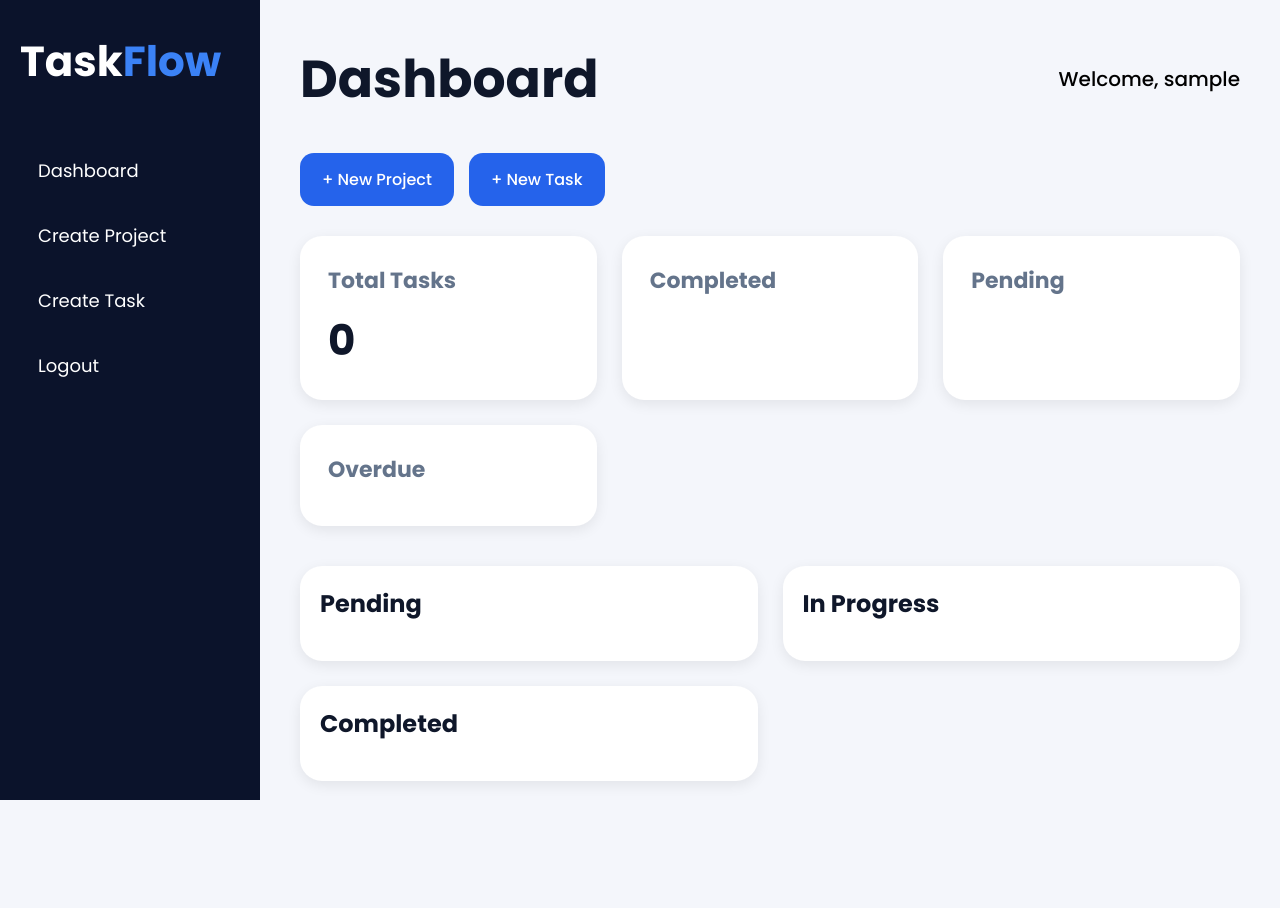
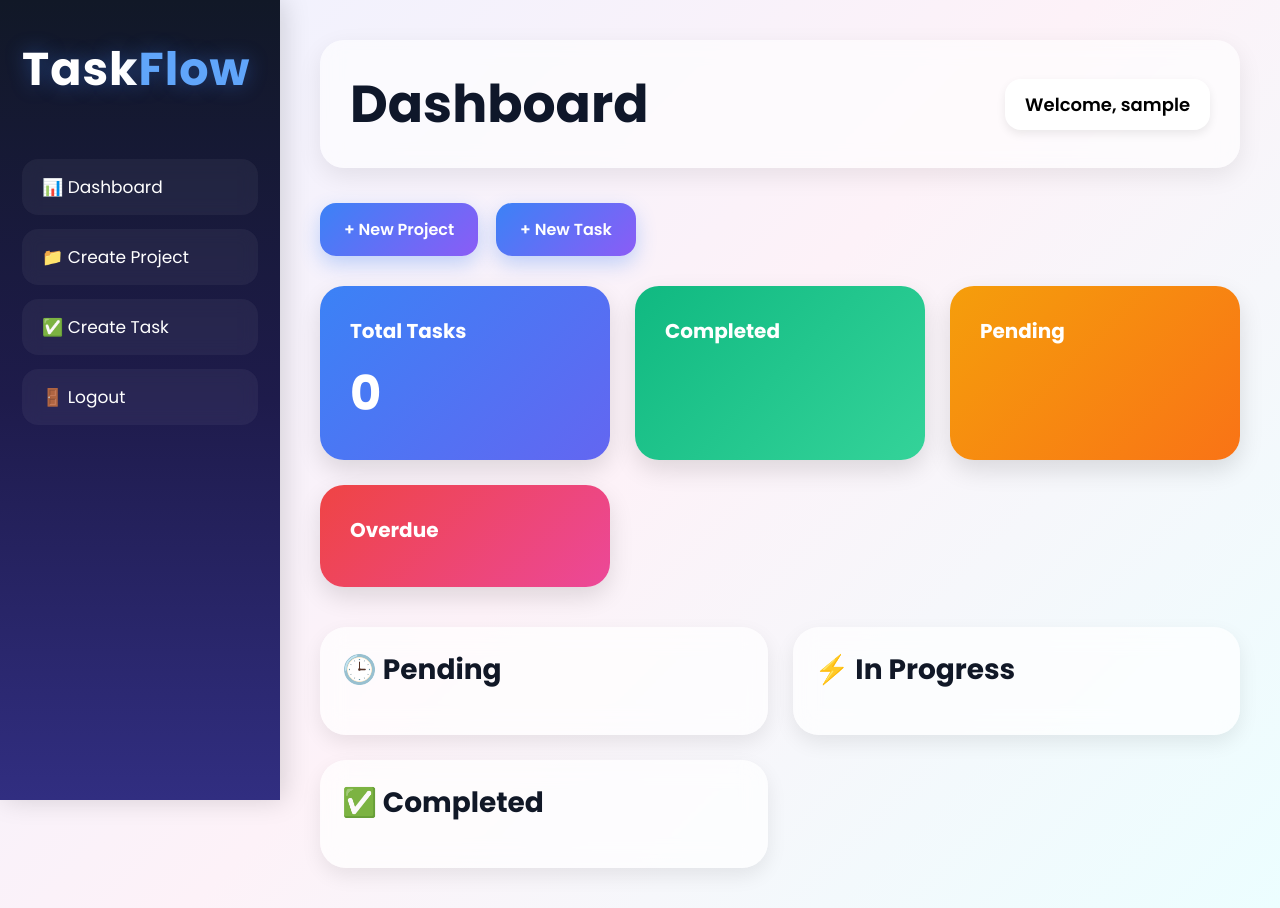
Before and after one commit to AmalenduBHareesh/team-task-manager, a Django app: page / in a window 1280 px wide. Before the commit the page ends 800 px from the top, so only its background shows below. Run offline with Django 5.2, Linux system fonts and the light colour scheme; the visitor is signed in with stand-in values (Sample User, id 1); data that the repository does not hold is empty.

Commit message:
html modification

```diff
--- a/taskmanager/templates/taskmanager/home.html
+++ b/taskmanager/templates/taskmanager/home.html
@@ -18,7 +18,7 @@
         }
 
         body{
-            background:#f4f6fb;
+            background:linear-gradient(135deg,#eef2ff,#fdf2f8,#ecfeff);
             display:flex;
             min-height:100vh;
         }
@@ -26,45 +26,53 @@
         /* SIDEBAR */
 
         .sidebar{
-            width:260px;
-            background:#0b132b;
+            width:280px;
+            background:linear-gradient(180deg,#111827,#1e1b4b,#312e81);
             color:white;
-            padding:30px 20px;
+            padding:35px 22px;
             position:fixed;
             top:0;
             left:0;
             height:100%;
+            box-shadow:4px 0 25px rgba(0,0,0,0.15);
         }
 
         .logo{
-            font-size:42px;
+            font-size:46px;
             font-weight:700;
-            margin-bottom:50px;
+            margin-bottom:55px;
+            letter-spacing:1px;
+            text-shadow:0 0 20px rgba(59,130,246,0.4);
         }
 
         .logo span{
-            color:#3b82f6;
+            color:#60a5fa;
         }
 
         .sidebar a{
-            display:block;
+            display:flex;
+            align-items:center;
+            gap:12px;
             text-decoration:none;
             color:white;
-            padding:14px 18px;
-            margin-bottom:10px;
-            border-radius:12px;
+            padding:15px 20px;
+            margin-bottom:14px;
+            border-radius:16px;
             transition:0.3s;
-            font-size:18px;
+            font-size:17px;
+            background:rgba(255,255,255,0.05);
+            backdrop-filter:blur(8px);
         }
 
         .sidebar a:hover{
-            background:#1e293b;
+            background:linear-gradient(90deg,#3b82f6,#8b5cf6);
+            transform:translateX(5px);
         }
 
         /* MAIN */
 
         .main{
-            margin-left:260px;
+            margin-left:280px;
             width:100%;
             padding:40px;
         }
@@ -74,6 +82,11 @@
             justify-content:space-between;
             align-items:center;
             margin-bottom:35px;
+            background:rgba(255,255,255,0.6);
+            backdrop-filter:blur(10px);
+            padding:25px 30px;
+            border-radius:24px;
+            box-shadow:0 8px 25px rgba(0,0,0,0.08);
         }
 
         .topbar h1{
@@ -82,8 +95,35 @@
         }
 
         .welcome{
-            font-size:20px;
-            font-weight:500;
+            font-size:18px;
+            font-weight:600;
+            background:white;
+            padding:12px 20px;
+            border-radius:16px;
+            box-shadow:0 4px 10px rgba(0,0,0,0.08);
+        }
+
+        /* BUTTONS */
+
+        .top-actions{
+            margin-bottom:30px;
+            display:flex;
+            gap:18px;
+        }
+
+        .btn{
+            text-decoration:none;
+            background:linear-gradient(135deg,#3b82f6,#8b5cf6);
+            color:white;
+            padding:14px 24px;
+            border-radius:16px;
+            font-weight:600;
+            transition:0.3s;
+            box-shadow:0 8px 20px rgba(59,130,246,0.3);
+        }
+
+        .btn:hover{
+            transform:translateY(-3px);
         }
 
         /* STATS */
@@ -96,69 +136,97 @@
         }
 
         .card{
-            background:white;
-            padding:28px;
-            border-radius:22px;
-            box-shadow:0 4px 14px rgba(0,0,0,0.08);
+            padding:30px;
+            border-radius:24px;
+            color:white;
+            box-shadow:0 10px 25px rgba(0,0,0,0.12);
+            transition:0.3s;
+        }
+
+        .card:hover{
+            transform:translateY(-6px);
+        }
+
+        .stats .card:nth-child(1){
+            background:linear-gradient(135deg,#3b82f6,#6366f1);
+        }
+
+        .stats .card:nth-child(2){
+            background:linear-gradient(135deg,#10b981,#34d399);
+        }
+
+        .stats .card:nth-child(3){
+            background:linear-gradient(135deg,#f59e0b,#f97316);
+        }
+
+        .stats .card:nth-child(4){
+            background:linear-gradient(135deg,#ef4444,#ec4899);
         }
 
         .card h3{
-            color:#64748b;
             margin-bottom:12px;
-            font-size:22px;
+            font-size:20px;
         }
 
         .card h2{
-            font-size:42px;
-            color:#0f172a;
+            font-size:48px;
         }
 
         /* TASK BOARD */
 
         .board{
             display:grid;
-            grid-template-columns:repeat(auto-fit,minmax(300px,1fr));
+            grid-template-columns:repeat(auto-fit,minmax(320px,1fr));
             gap:25px;
         }
 
         .column{
-            background:white;
-            border-radius:22px;
-            padding:20px;
-            box-shadow:0 4px 14px rgba(0,0,0,0.08);
+            background:rgba(255,255,255,0.7);
+            backdrop-filter:blur(12px);
+            border-radius:26px;
+            padding:22px;
+            box-shadow:0 8px 20px rgba(0,0,0,0.08);
         }
 
         .column h2{
-            margin-bottom:20px;
-            color:#0f172a;
+            margin-bottom:22px;
+            color:#111827;
+            font-size:28px;
         }
 
         .task{
-            background:#f8fafc;
-            border-radius:18px;
-            padding:18px;
+            background:white;
+            border-radius:20px;
+            padding:20px;
             margin-bottom:18px;
-            border-left:6px solid #3b82f6;
+            box-shadow:0 6px 18px rgba(0,0,0,0.08);
+            transition:0.3s;
+        }
+
+        .task:hover{
+            transform:translateY(-4px) scale(1.01);
         }
 
         .task h3{
-            margin-bottom:10px;
-            color:#0f172a;
+            margin-bottom:12px;
+            color:#111827;
         }
 
         .task p{
-            color:#475569;
             font-size:14px;
+            color:#64748b;
             margin-bottom:8px;
         }
 
+        /* BADGES */
+
         .badge{
             display:inline-block;
-            padding:6px 12px;
+            padding:7px 14px;
             border-radius:30px;
             font-size:12px;
             font-weight:600;
-            margin-top:10px;
+            margin-top:12px;
         }
 
         .low{
@@ -176,52 +244,37 @@
             color:#991b1b;
         }
 
+        /* ACTIONS */
+
         .actions{
-            margin-top:15px;
+            margin-top:18px;
         }
 
         .actions a{
             text-decoration:none;
-            padding:8px 14px;
-            border-radius:10px;
+            padding:10px 16px;
+            border-radius:12px;
             font-size:13px;
-            margin-right:8px;
+            margin-right:10px;
             color:white;
+            font-weight:500;
         }
 
         .edit{
-            background:#2563eb;
+            background:linear-gradient(135deg,#3b82f6,#6366f1);
         }
 
         .delete{
-            background:#dc2626;
-        }
-
-        /* BUTTONS */
-
-        .top-actions{
-            margin-bottom:30px;
-            display:flex;
-            gap:15px;
-        }
-
-        .btn{
-            text-decoration:none;
-            background:#2563eb;
-            color:white;
-            padding:14px 22px;
-            border-radius:14px;
-            font-weight:500;
-            transition:0.3s;
-        }
-
-        .btn:hover{
-            background:#1d4ed8;
+            background:linear-gradient(135deg,#ef4444,#ec4899);
         }
 
         /* RESPONSIVE */
 
         @media(max-width:900px){
+
+            body{
+                flex-direction:column;
+            }
 
             .sidebar{
                 width:100%;
@@ -231,10 +284,7 @@
 
             .main{
                 margin-left:0;
-            }
-
-            body{
-                flex-direction:column;
+                padding:20px;
             }
 
             .topbar{
@@ -243,10 +293,14 @@
                 gap:15px;
             }
 
+            .top-actions{
+                flex-direction:column;
+            }
         }
 
     </style>
 </head>
+
 <body>
 
     <!-- SIDEBAR -->
@@ -257,17 +311,25 @@
             Task<span>Flow</span>
         </div>
 
-        <a href="{% url 'home' %}">Dashboard</a>
+        <a href="{% url 'home' %}">
+            📊 Dashboard
+        </a>
 
         {% if request.user.is_superuser %}
 
-        <a href="{% url 'create_project' %}">Create Project</a>
+        <a href="{% url 'create_project' %}">
+            📁 Create Project
+        </a>
 
-        <a href="{% url 'create_task' %}">Create Task</a>
+        <a href="{% url 'create_task' %}">
+            ✅ Create Task
+        </a>
 
         {% endif %}
 
-        <a href="{% url 'logout' %}">Logout</a>
+        <a href="{% url 'logout' %}">
+            🚪 Logout
+        </a>
 
     </div>
 
@@ -335,10 +397,9 @@
 
             <div class="column">
 
-                <h2>Pending</h2>
+                <h2>🕒 Pending</h2>
 
                 {% for task in tasks %}
-
                     {% if task.status == "Pending" %}
 
                     <div class="task">
@@ -362,11 +423,9 @@
                             </a>
 
                             {% if request.user.is_superuser %}
-
                             <a href="{% url 'delete_task' task.id %}" class="delete">
                                 Delete
                             </a>
-
                             {% endif %}
 
                         </div>
@@ -374,7 +433,6 @@
                     </div>
 
                     {% endif %}
-
                 {% endfor %}
 
             </div>
@@ -383,10 +441,9 @@
 
             <div class="column">
 
-                <h2>In Progress</h2>
+                <h2>⚡ In Progress</h2>
 
                 {% for task in tasks %}
-
                     {% if task.status == "In Progress" %}
 
                     <div class="task">
@@ -410,11 +467,9 @@
                             </a>
 
                             {% if request.user.is_superuser %}
-
                             <a href="{% url 'delete_task' task.id %}" class="delete">
                                 Delete
                             </a>
-
                             {% endif %}
 
                         </div>
@@ -422,7 +477,6 @@
                     </div>
 
                     {% endif %}
-
                 {% endfor %}
 
             </div>
@@ -431,10 +485,9 @@
 
             <div class="column">
 
-                <h2>Completed</h2>
+                <h2>✅ Completed</h2>
 
                 {% for task in tasks %}
-
                     {% if task.status == "Completed" %}
 
                     <div class="task">
@@ -458,11 +511,9 @@
                             </a>
 
                             {% if request.user.is_superuser %}
-
                             <a href="{% url 'delete_task' task.id %}" class="delete">
                                 Delete
                             </a>
-
                             {% endif %}
 
                         </div>
@@ -470,7 +521,6 @@
                     </div>
 
                     {% endif %}
-
                 {% endfor %}
 
             </div>
```
